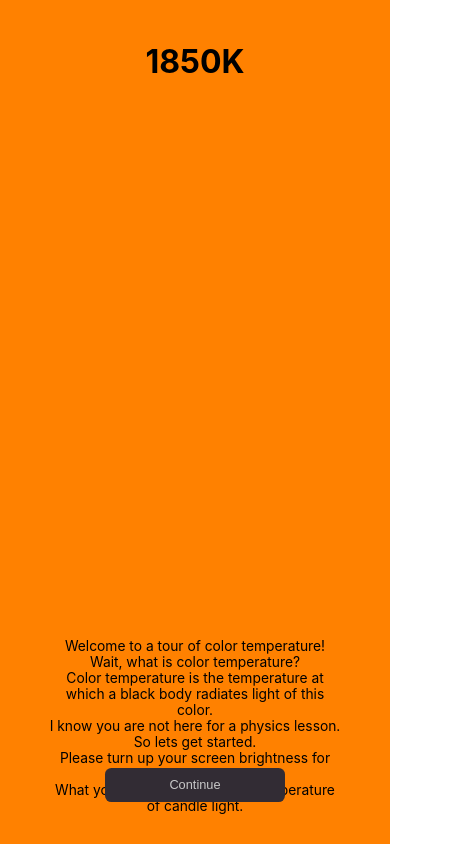
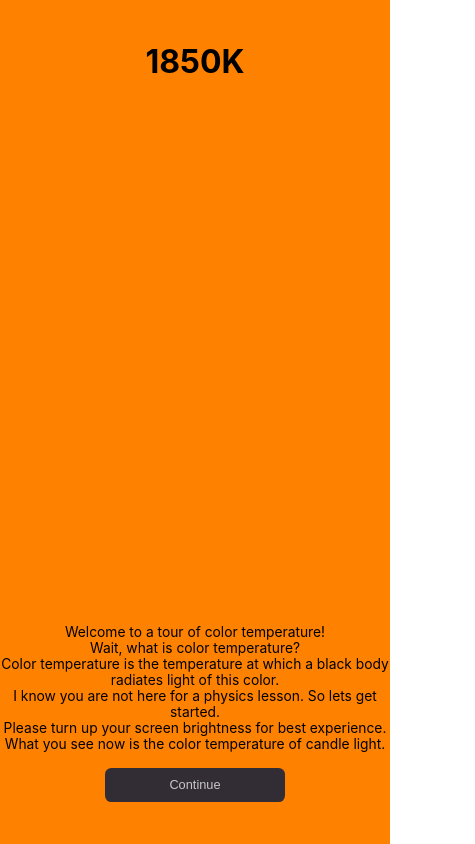
Before and after one commit to dedztbh/a-tour-of-color-temperature, a React (Create React App) app: page / in a window 390 px wide. Shown: the whole page, 475 px wide, since content can reach past the window. Built offline with nearby package versions, Linux system fonts and the light colour scheme.

Commit message:
mobile compatibility

```diff
--- a/src/App.css
+++ b/src/App.css
@@ -80,9 +80,12 @@ button:hover {
 
 .control {
   padding-bottom: 5vh;
-  width: 75vw;
+  width: 100%;
 }
 
 .disc {
-  height: 6em;
+  height: 30vh;
+  display: flex;
+  justify-content: center;
+  align-items: flex-end;
 }
--- a/src/App.js
+++ b/src/App.js
@@ -182,13 +182,15 @@ function App() {
             <div className="App-header" style={{background : `rgb(${rgb.r},${rgb.g},${rgb.b})` }}>
                 <span className="k-meter">{temp}K</span>
                 <div className="control">
-                    <div className="disc">{disc_bred}</div>
-                    <div className="slideContainer" style={slider ? {} : {opacity: 0}}>
+                    <div className="disc">
+                        <span>{disc_bred}</span>
+                    </div>
+                    <div className="slideContainer" style={slider ? {} : {display: 'none'}}>
                         <input type="range" min="1000" max="6500" className="slider"
                                id="myRange" value={temp} onChange={(event) => {setTemp(parseInt(event.target.value))}}
                                disabled={!slider} />
                     </div>
-                    <button onClick={buttonClicked} disabled={slider} style={slider ? {opacity: 0} : {}}>Continue</button>
+                    <button onClick={buttonClicked} disabled={slider} style={(slider || change) ? {opacity: 0} : {}}>Continue</button>
                 </div>
             </div>
         </div>
```
